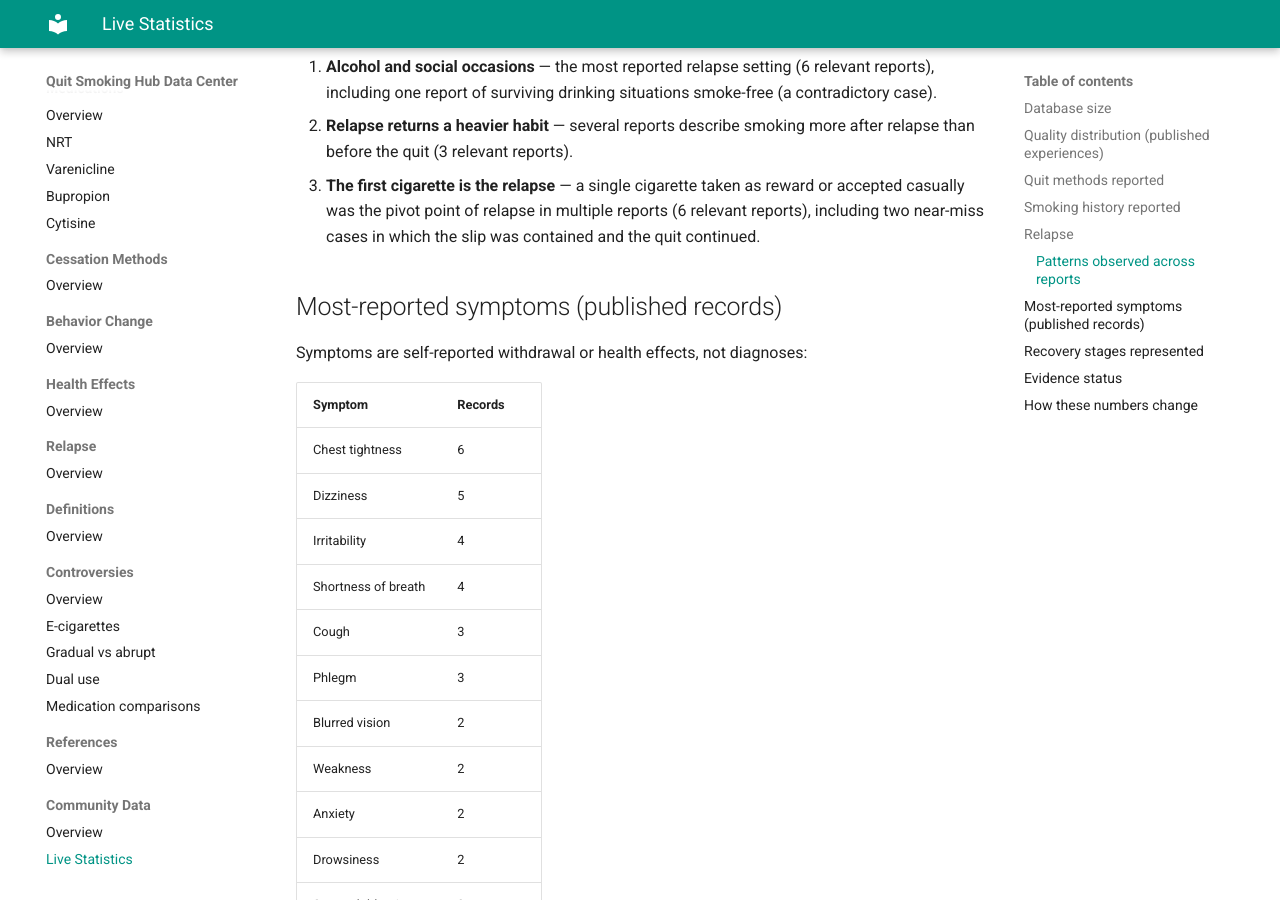
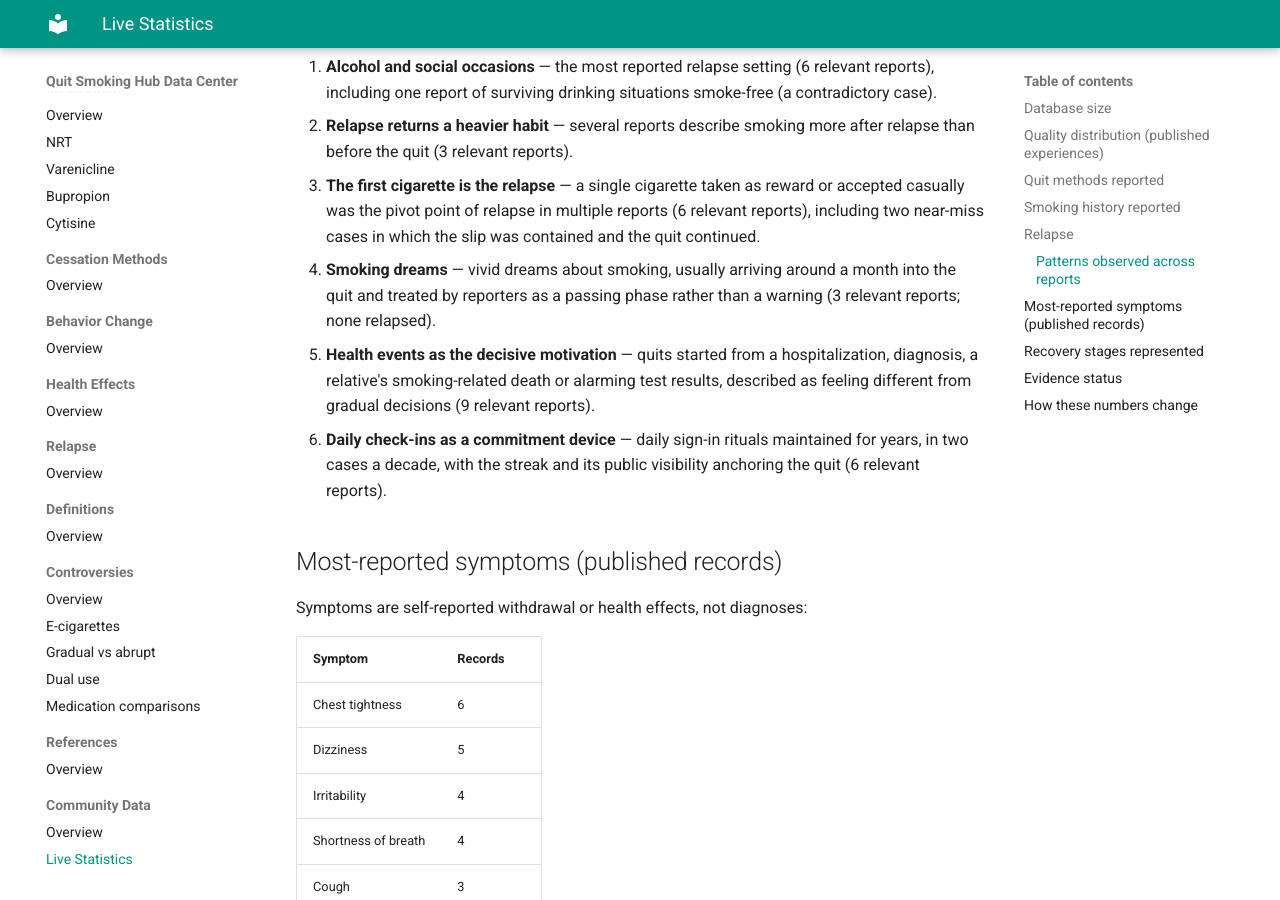
Before and after one commit to martinxionbiotech-max/data.SmokingCessation, an MkDocs documentation site: the page built from docs/community-data/statistics.md, in a window 1280 px wide and 900 px high, scrolled down 2782 px. Built offline with MkDocs 1.6.1 and Material for MkDocs 9.7.7, drawn with Linux system fonts in a browser that asks for light colours; some of the changed text lies outside the part shown.

Commit message:
Phase 15: update community statistics to 6 patterns

```diff
--- a/docs/community-data/statistics.md
+++ b/docs/community-data/statistics.md
@@ -11,7 +11,7 @@
 | — noindex (internal database only) | 34 |
 | — review (medical safety gate) | 2 |
 | Relapse reports | 12 |
-| Community patterns | 3 |
+| Community patterns | 6 |
 | Questions | 12 |
 
 ## Quality distribution (published experiences)
@@ -72,6 +72,9 @@ One structured report spans two relapses (6 months, then 3 months) and appears i
 1. **Alcohol and social occasions** — the most reported relapse setting (6 relevant reports), including one report of surviving drinking situations smoke-free (a contradictory case).
 2. **Relapse returns a heavier habit** — several reports describe smoking more after relapse than before the quit (3 relevant reports).
 3. **The first cigarette is the relapse** — a single cigarette taken as reward or accepted casually was the pivot point of relapse in multiple reports (6 relevant reports), including two near-miss cases in which the slip was contained and the quit continued.
+4. **Smoking dreams** — vivid dreams about smoking, usually arriving around a month into the quit and treated by reporters as a passing phase rather than a warning (3 relevant reports; none relapsed).
+5. **Health events as the decisive motivation** — quits started from a hospitalization, diagnosis, a relative's smoking-related death or alarming test results, described as feeling different from gradual decisions (9 relevant reports).
+6. **Daily check-ins as a commitment device** — daily sign-in rituals maintained for years, in two cases a decade, with the streak and its public visibility anchoring the quit (6 relevant reports).
 
 ## Most-reported symptoms (published records)
 
@@ -109,7 +112,7 @@ Symptoms are self-reported withdrawal or health effects, not diagnoses:
 
 ## Evidence status
 
-Every record in the database is labeled `community-report` (169 of 169). The evidence-status scale (`community-report` → `pattern-supported` → `evidence-aligned` → `evidence-mixed`) is applied when patterns and research alignment are assessed; currently the `pattern-supported` level is in use on the three pattern pages.
+Every record in the database is labeled `community-report` (169 of 169). The evidence-status scale (`community-report` → `pattern-supported` → `evidence-aligned` → `evidence-mixed`) is applied when patterns and research alignment are assessed; currently the `pattern-supported` level is in use on the six pattern pages.
 
 ## How these numbers change
 
```
Also changed, not shown: site/community-data/statistics/index.html.
